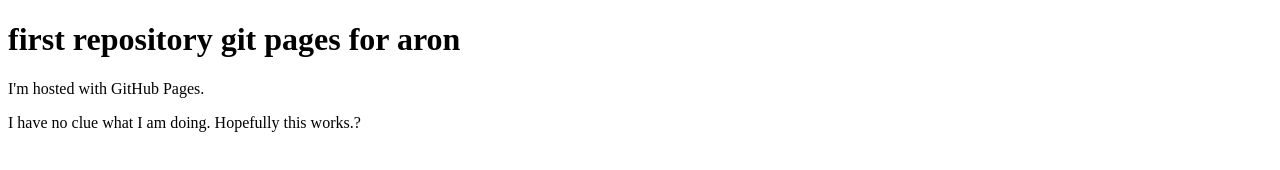
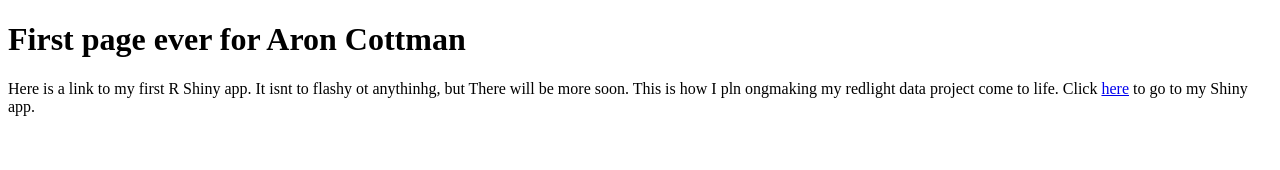
Before and after one commit to acottman1/acottman1.github.io, a plain HTML site: page index.html in a window 1280 px wide. Drawn offline with Linux system fonts and the light colour scheme.

Commit message:
added link to shiny app

```diff
--- a/index.html
+++ b/index.html
@@ -1,8 +1,12 @@
 <!DOCTYPE html>
 <html>
 <body>
-<h1>first repository git pages for aron</h1>
-<p>I'm hosted with GitHub Pages.</p>
-I have no clue what I am doing.  Hopefully this works.?
+<h1>First page ever for Aron Cottman</h1>
+<p>Here is a link to my first R Shiny app.  It isnt to flashy ot anythinhg,
+    but There will be more soon.  This is how I pln ongmaking my redlight
+    data project come to life.
+    Click <a href="https://acottman1.shinyapps.io/First_app/">here</a> to go to my Shiny app.
+</p>
+
 </body>
 </html>
```
